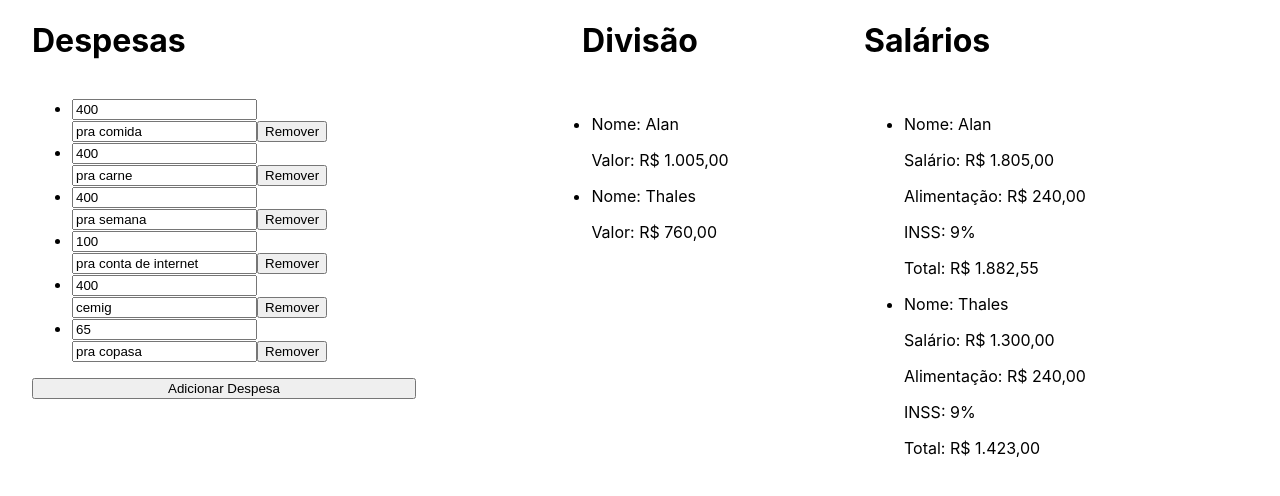
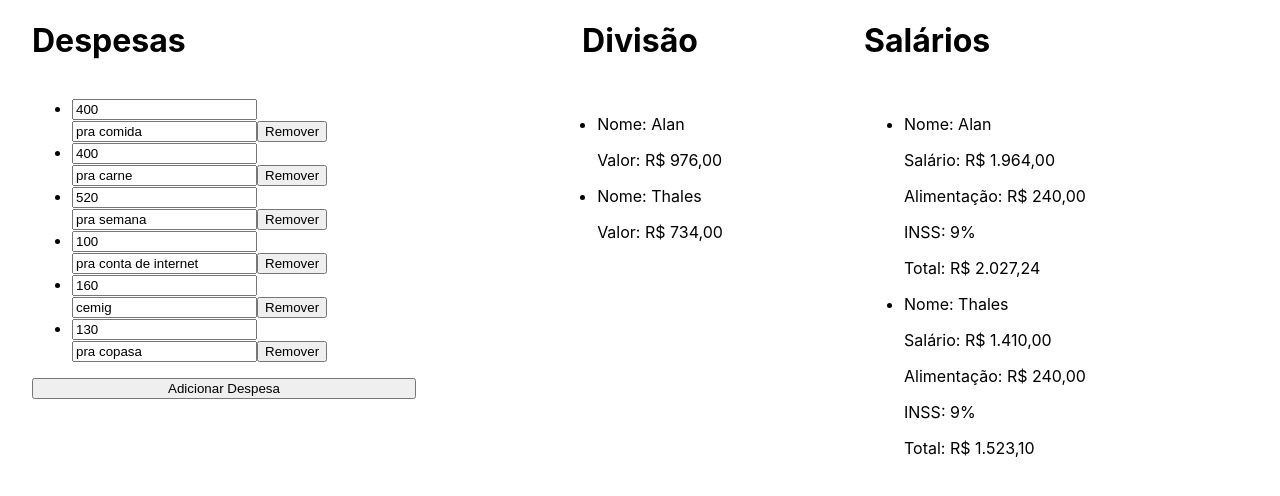
Before and after one commit to Nipodemos/nextjs-calcular-gastos-da-casa, a Next.js app: page / in a window 1280 px wide. Shown: the top 496 px of the page. Built offline with nearby package versions, Linux system fonts and the light colour scheme.

Commit message:
altera valores padrões das despesas da casa

```diff
--- a/pages/index.tsx
+++ b/pages/index.tsx
@@ -7,21 +7,21 @@ import styles from '../styles/Home.module.css'
 const arrayDespesas = [
   { id: 1, valor: 400, descricao: 'pra comida' },
   { id: 2, valor: 400, descricao: 'pra carne' },
-  { id: 3, valor: 400, descricao: 'pra semana' },
+  { id: 3, valor: 520, descricao: 'pra semana' },
   { id: 4, valor: 100, descricao: 'pra conta de internet' },
-  { id: 5, valor: 400, descricao: 'cemig' },
-  { id: 6, valor: 65, descricao: 'pra copasa' },
+  { id: 5, valor: 160, descricao: 'cemig' },
+  { id: 6, valor: 130, descricao: 'pra copasa' },
 ];
 const arrayPessoas = [
   {
     nome: "Alan",
-    salario: 1805,
+    salario: 1964,
     alimentacao: 240,
     inss: 0.09,
   },
   {
     nome: "Thales",
-    salario: 1300,
+    salario: 1410,
     alimentacao: 240,
     inss: 0.09,
   },
```
Also changed, not shown: 1 other file (tests, documents, lock files or other folders).
